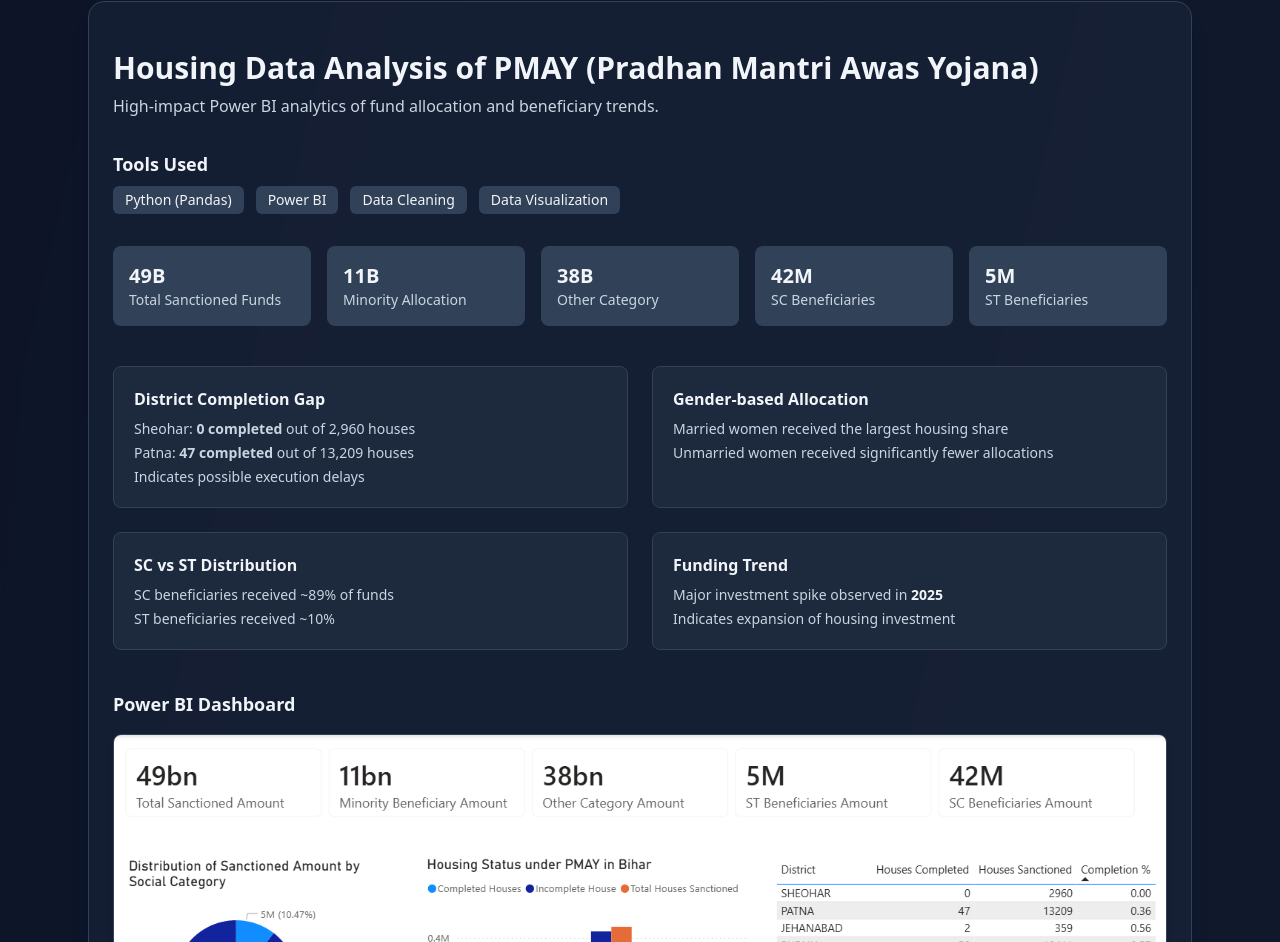
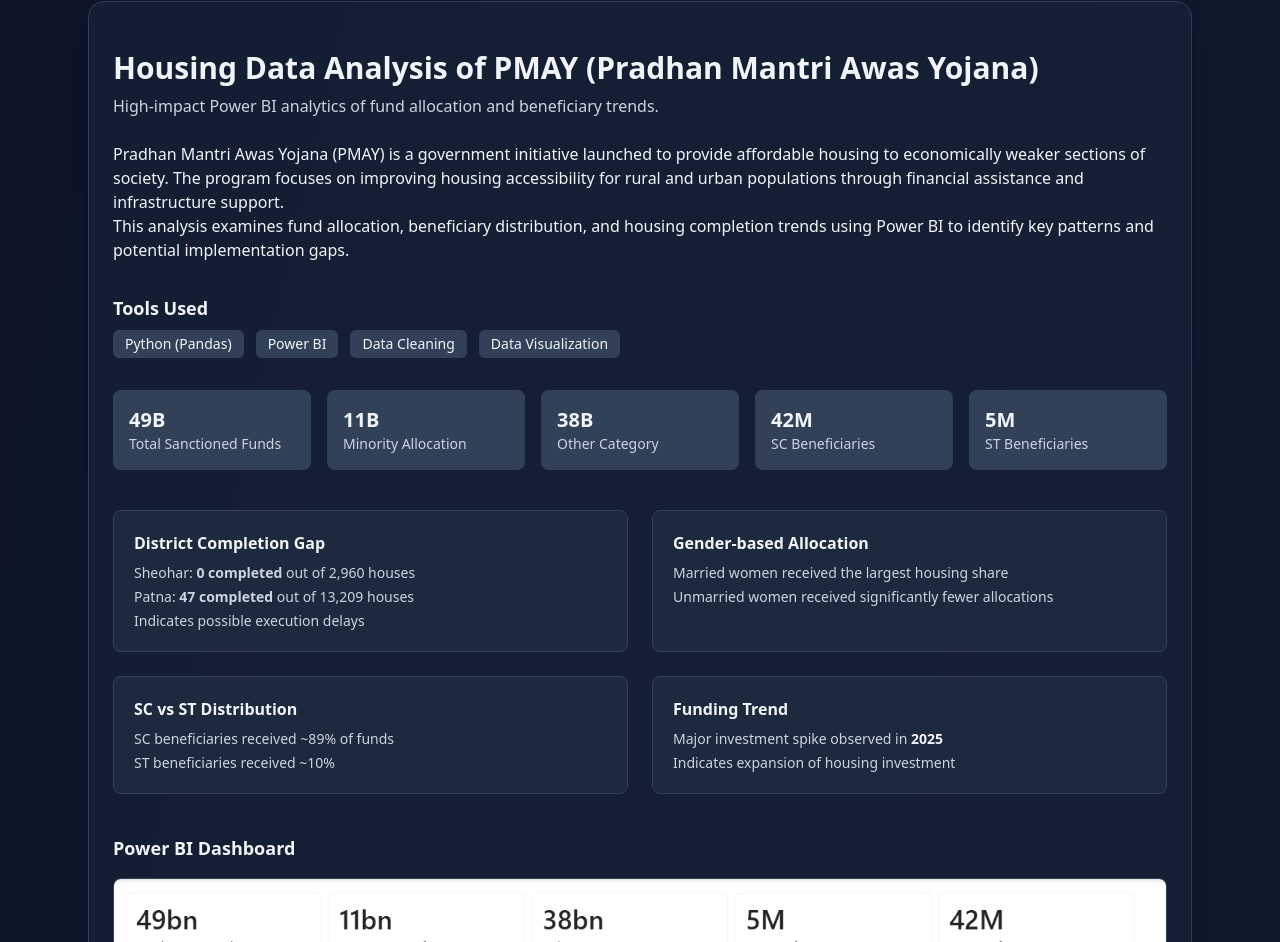
Before and after one commit to shubhamkummarrr/portfolio, a React (Vite) app: page / in a window 1280 px wide. Shown: the part 2421-3363 px from the top of the page. Built offline with nearby package versions, Linux system fonts and the light colour scheme.

Commit message:
6th updated - 3

```diff
--- a/src/App.jsx
+++ b/src/App.jsx
@@ -327,6 +327,12 @@ const App = () => {
               <p className="text-slate-300 mt-2">
                 High-impact Power BI analytics of fund allocation and beneficiary trends.
               </p>
+              <br />
+              <p>
+                Pradhan Mantri Awas Yojana (PMAY) is a government initiative launched to provide affordable housing to economically weaker sections of society. The program focuses on improving housing accessibility for rural and urban populations through financial assistance and infrastructure support.
+                <br />
+                This analysis examines fund allocation, beneficiary distribution, and housing completion trends using Power BI to identify key patterns and potential implementation gaps.
+              </p>
             </div>
 
             {/* <!-- Tools --> */}
```
